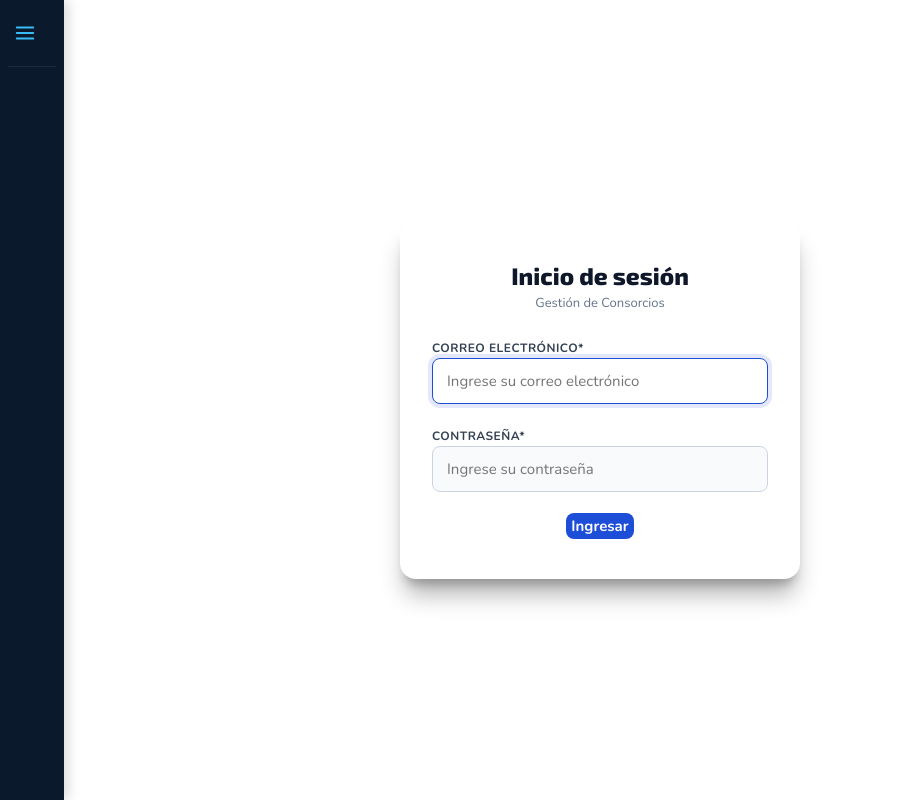
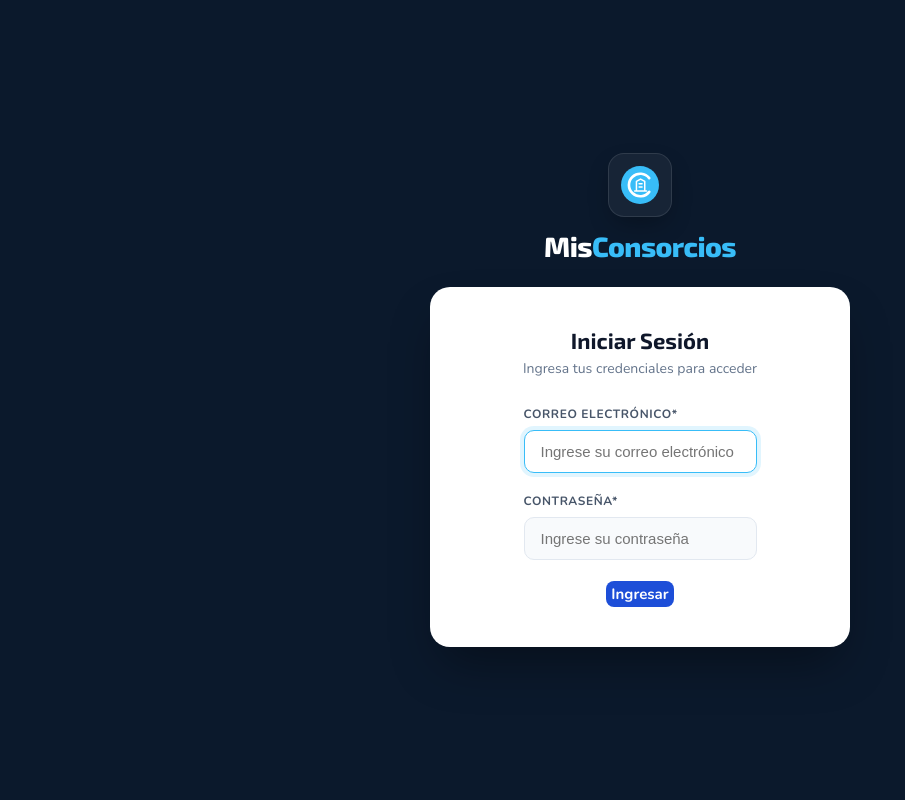
Before and after one commit to LucasCouttulenc/MiConsorcio, a Django app: page / in a window 1280 px wide. Shown: the whole page, without its empty margins (0-905 px from the left). Run offline with Django 5.2, Linux system fonts and the light colour scheme; some libraries are stand-ins or nearby versions.

Commit message:
nueva página de inicio de sesión

```diff
--- a/config/static/css/_login.css
+++ b/config/static/css/_login.css
@@ -1,52 +1,96 @@
+/* ==========================================
+   ESTRUCTURA DE PÁGINA (FONDO AZUL & CENTRADO)
+   ========================================== */
 .pagina-login {
     min-height: 100vh;
     width: 100%;
-    padding: 24px;
+    background-color: #0b192c; /* Fondo Azul Oscuro */
+    display: flex;
+    flex-direction: column;
+    align-items: center;
+    justify-content: center;
+    padding: 32px 16px;
     box-sizing: border-box;
 }
 
-.contenedor-login {
-    background-color: var(--colorTarjeta);
-    width: 100%;
-    max-width: 400px;
-    padding: 40px 32px;
-    border-radius: 16px;
-    box-shadow: 0 20px 25px -5px rgba(0, 0, 0, 0.3), 0 10px 10px -5px rgba(0, 0, 0, 0.2);
-}
-
 /* ==========================================
-   ENCABEZADO
+   MARCA / LOGO Y NOMBRE DE LA APP
    ========================================== */
-.encabezado-login {
+.marca-login {
     margin-bottom: 24px;
     text-align: center;
 }
 
-.icono-marca {
-    width: 56px;
-    height: 56px;
-    background-color: var(--colorPrincipalTransparente);
-    border-radius: 12px;
+.logo-contenedor {
+    width: 64px;
+    height: 64px;
+    background-color: rgba(255, 255, 255, 0.05);
+    border: 1px solid rgba(255, 255, 255, 0.1);
+    border-radius: 16px;
+    display: flex;
+    align-items: center;
+    justify-content: center;
+    margin-bottom: 12px;
+    box-shadow: 0 10px 25px -5px rgba(0, 0, 0, 0.3);
+}
+
+.logo-svg {
+    width: 38px;
+    height: 38px;
+    object-fit: contain;
+}
+
+.marca-nombre {
+    font-family: 'Exo 2', sans-serif;
     font-size: 28px;
-    margin-bottom: 12px;
+    font-weight: 800;
+    color: #ffffff;
+    letter-spacing: -0.02em;
+    margin: 0;
+}
+
+.marca-nombre span {
+    color: #38bdf8; /* Azul celeste de acento */
+}
+
+/* ==========================================
+   TARJETA CONTENEDORA DEL FORMULARIO
+   ========================================== */
+.contenedor-login {
+    background-color: #ffffff;
+    width: 100%;
+    max-width: 420px;
+    padding: 40px 32px;
+    border-radius: 20px;
+    box-shadow: 0 25px 50px -12px rgba(0, 0, 0, 0.4);
+    box-sizing: border-box;
+}
+
+/* ==========================================
+   ENCABEZADO INTERNO
+   ========================================== */
+.encabezado-login {
+    margin-bottom: 28px;
+    text-align: center;
 }
 
 .formulario-inicio-sesion__titulo {
-    font-family: var(--fuenteTitulos);
-    font-size: 24px;
-    font-weight: 800;
-    color: var(--colorTextoPrincipal);
-    margin-bottom: 4px;
+    font-family: 'Exo 2', sans-serif;
+    font-size: 22px;
+    font-weight: 700;
+    color: #0f172a;
+    margin-bottom: 6px;
 }
 
 .formulario-inicio-sesion__subtitulo {
-    font-family: var(--fuenteCuerpo);
-    font-size: 13px;
-    color: var(--colorTextoSecundario);
+    font-family: inherit;
+    font-size: 14px;
+    color: #64748b;
+    margin: 0;
 }
 
 /* ==========================================
-   FORMULARIO Y CAMPOS
+   CAMPOS DEL FORMULARIO
    ========================================== */
 .formulario-inicio-sesion {
     width: 100%;
@@ -58,31 +102,30 @@
 }
 
 .formulario-inicio-sesion__campo label {
-    font-family: var(--fuenteCuerpo);
+    display: block;
     font-size: 12px;
     font-weight: 700;
-    color: var(--colorTextoEtiqueta);
+    color: #475569;
     text-transform: uppercase;
-    letter-spacing: 0.04em;
-    margin-bottom: 6px;
+    letter-spacing: 0.05em;
+    margin-bottom: 8px;
 }
 
 .formulario-inicio-sesion__campo input {
     width: 100%;
-    padding: 12px 14px;
-    border: 1.5px solid var(--colorBorde);
-    border-radius: 8px;
-    font-family: var(--fuenteCuerpo);
+    padding: 12px 16px;
+    border: 1.5px solid #e2e8f0;
+    border-radius: 10px;
     font-size: 15px;
-    color: var(--colorTextoPrincipal);
-    background-color: var(--colorFondoCampo);
+    color: #0f172a;
+    background-color: #f8fafc;
     transition: all 0.2s ease;
     box-sizing: border-box;
 }
 
 .formulario-inicio-sesion__campo input:focus {
     outline: none;
-    border-color: var(--colorBordeCampoEnfoque);
-    background-color: var(--colorTarjeta);
-    box-shadow: 0 0 0 4px var(--colorPrincipalTransparente);
+    border-color: #38bdf8;
+    background-color: #ffffff;
+    box-shadow: 0 0 0 4px rgba(56, 189, 248, 0.15);
 }
--- a/config/static/css/base.css
+++ b/config/static/css/base.css
@@ -21,9 +21,8 @@ body {
 }
 
 .contenedor-principal {
-    width: 80vw;
+    width: 100%;
     min-height: 100vh;
-    margin-left: 1.5rem;
     background-color: var(--colorFondo);
 }
 
--- a/config/templates/base.html
+++ b/config/templates/base.html
@@ -18,9 +18,11 @@
 
     <body>
         <div class="flex">
-            <aside class="contenedor-sidebar">
-                {% include "sidebar.html" %}
-            </aside>
+            {% if user.is_authenticated %}
+                <aside class="contenedor-sidebar">
+                    {% include "sidebar.html" %}
+                </aside>
+            {% endif %}
 
             <main class="contenedor-principal">
                 {% block content %}{% endblock %}
--- a/usuarios/templates/login.html
+++ b/usuarios/templates/login.html
@@ -1,21 +1,28 @@
 {% extends "base.html" %}
 {% load static %}
 
-{% block title %}Inicio de Sesión{% endblock %}
+{% block title %}Iniciar Sesión | MisConsorcios{% endblock %}
 
 {% block content %}
-
 <div class="pagina-login flex center column">
 
+    <div class="marca-login flex center column">
+        <div class="logo-contenedor">
+            <img src="{% static 'imagenes/logo.svg' %}" alt="Logo MisConsorcios" class="logo-svg">
+        </div>
+        <h1 class="marca-nombre">Mis<span>Consorcios</span></h1>
+    </div>
+
+    <!-- Contenedor del Formulario -->
     <div class="contenedor-login flex center column">
 
         <!-- Header del Formulario -->
         <div class="encabezado-login flex center column">
-            <h2 class="formulario-inicio-sesion__titulo">Inicio de sesión</h2>
-            <p class="formulario-inicio-sesion__subtitulo">Gestión de Consorcios</p>
+            <h2 class="formulario-inicio-sesion__titulo">Iniciar Sesión</h2>
+            <p class="formulario-inicio-sesion__subtitulo">Ingresa tus credenciales para acceder</p>
         </div>
 
-        <!-- Formulario -->
+        <!-- Formulario de Django -->
         {% include "formulario.html" with formulario=formulario %}
 
     </div>
```
